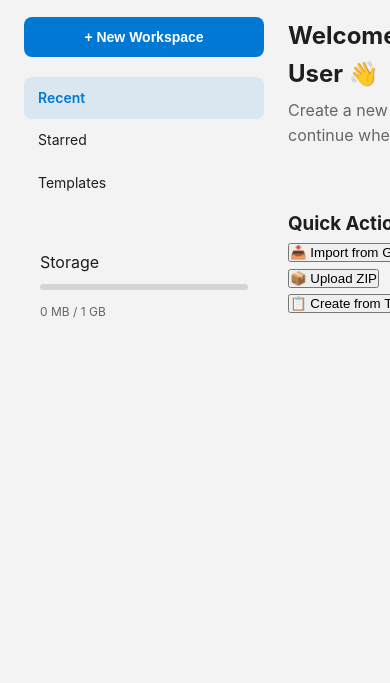
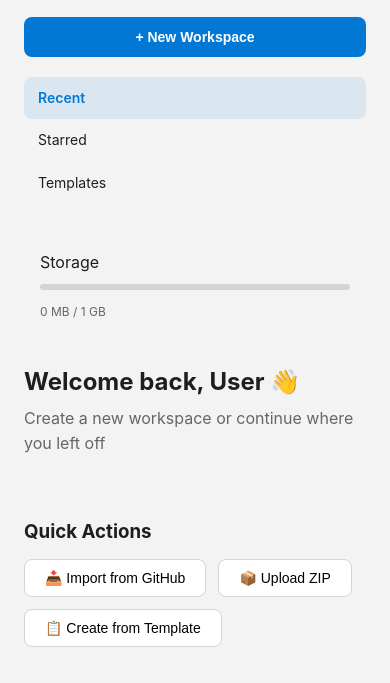
Before and after one commit to mamme234/Alpha-codespace, a plain HTML site: page frontend/dashboard.html in a window 390 px wide. Shown: the part 63-746 px from the top of the page. Drawn offline with Linux system fonts and the light colour scheme; a script that the page names is missing.

Commit message:
Add styles for action buttons and responsiveness

```diff
--- a/frontend/style.css
+++ b/frontend/style.css
@@ -341,4 +341,38 @@ body {
     border-radius: 12px;
 }
 
-.quick-actions
+.quick-actions { margin-bottom: 30px; }
+.quick-actions h3 { margin-bottom: 12px; }
+
+.action-buttons {
+    display: flex;
+    gap: 12px;
+    flex-wrap: wrap;
+}
+
+.action-buttons button {
+    padding: 10px 20px;
+    background: white;
+    border: 1px solid var(--border);
+    border-radius: var(--radius);
+    cursor: pointer;
+    transition: all 0.2s;
+    font-size: 14px;
+}
+
+.action-buttons button:hover {
+    background: var(--bg);
+}
+
+/* Responsive */
+@media (max-width: 768px) {
+    .dashboard-container {
+        flex-direction: column;
+    }
+    .dashboard-sidebar {
+        width: 100%;
+    }
+    .project-grid {
+        grid-template-columns: 1fr;
+    }
+}
```
